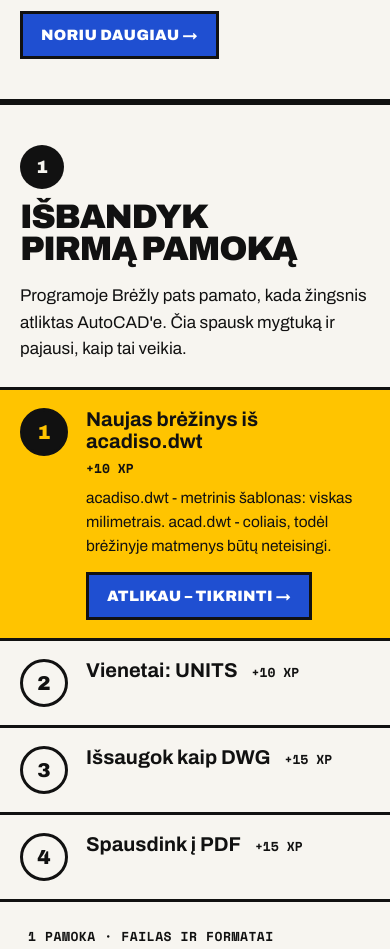
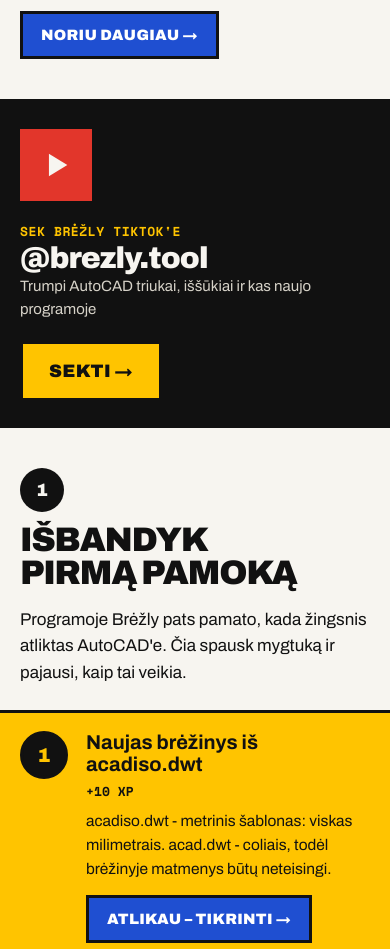
Before and after one commit to vilkavaitkaitis-ui/Brezly, a plain HTML site: page index.html in a window 390 px wide. Shown: the part 2256-3205 px from the top of the page. Drawn offline with Linux system fonts and the light colour scheme.

Commit message:
Svetainė ir programėlė iš 4a5d4462e3d22bf1ebf105eae9d73b19410a2df3 4a5d4462e3d22bf1ebf105eae9d73b19410a2df3

```diff
--- a/index.html
+++ b/index.html
@@ -42,8 +42,10 @@ section{border-bottom:var(--l);scroll-margin-top:64px}
 .logo{display:flex;align-items:center;gap:12px;padding:0 22px;min-height:64px;background:var(--juoda);color:var(--popierius);text-decoration:none;font:900 22px var(--font);letter-spacing:-.02em}
 .logo:hover{color:var(--popierius)}
 .virsus nav{display:flex;flex-wrap:wrap}
-.virsus nav a{display:flex;align-items:center;padding:0 20px;min-height:64px;border-right:var(--l);color:var(--juoda);text-decoration:none;font:700 14px var(--font);text-transform:uppercase;letter-spacing:.02em}
+.virsus nav a{display:flex;align-items:center;padding:0 16px;min-height:64px;border-right:var(--l);color:var(--juoda);text-decoration:none;font:700 14px var(--font);text-transform:uppercase;letter-spacing:.02em}
 .virsus nav a:hover{background:var(--geltona)}
+@media (max-width:1420px){.virsus nav a[href="#praktika"],.virsus nav a[href="#personazai"]{display:none}}
+@media (max-width:1120px){.virsus nav a[href="#atsiliepimai"],.virsus nav a[href="programele/"]{display:none}}
 .tarpas{flex:1}
 .virsus .desine{display:flex;align-items:center;gap:14px;padding:0 0 0 18px;border-left:var(--l)}
 .virsus .desine .mono{font-size:13px}
@@ -237,6 +239,22 @@ h1 span{display:inline-block;background:var(--geltona);padding:0 .08em;margin-le
 .atsil-aciu b{font:900 28px var(--font)}
 .atsil-forma [hidden]{display:none!important}
 
+/* TikTok */
+.tt-meniu{display:flex;align-items:center;gap:8px;min-height:44px;padding:0 14px;border:var(--l);background:var(--juoda);color:var(--popierius);text-decoration:none;font:800 14px var(--font);text-transform:uppercase}
+.tt-meniu:hover{background:var(--raudona);color:var(--popierius)}
+.tt-meniu svg{width:14px;height:14px}
+.tiktok{background:var(--juoda)}
+.tt-juosta{display:flex;flex-wrap:wrap;align-items:center;gap:20px 28px;padding:28px 40px;color:var(--popierius);text-decoration:none}
+.tt-juosta:hover{color:var(--popierius)}
+.tt-juosta:hover .tt-mygt{transform:translate(-3px,-3px);box-shadow:6px 6px 0 var(--raudona)}
+.tt-zenklas{width:72px;height:72px;flex-shrink:0;background:var(--raudona);display:flex;align-items:center;justify-content:center;color:var(--popierius)}
+.tt-zenklas svg{width:34px;height:34px}
+.tt-tekstas{flex:1 1 300px;display:flex;flex-direction:column;gap:2px}
+.tt-tekstas .zyme{color:var(--geltona)}
+.tt-tekstas b{font:900 clamp(30px,4.5vw,48px)/1 var(--font);letter-spacing:-.03em}
+.tt-tekstas small{font-size:15px;color:#d6d2c8}
+.tt-mygt{pointer-events:none}
+
 /* apačia */
 footer{background:var(--popierius)}
 .irasas{display:grid;grid-template-columns:repeat(auto-fit,minmax(170px,1fr));border-bottom:var(--l)}
@@ -259,6 +277,8 @@ footer{background:var(--popierius)}
 @media (max-width:760px){
   .virsus nav,.virsus .desine .mono{display:none}
   .virsus .desine{border-left:0;padding:0}
+  .tt-meniu{display:none}
+  .tt-juosta{padding:24px 20px}
   .hero-tekstas{border-right:0;border-bottom:var(--l);padding:36px 20px}
   .lapas{padding:12px}
   .antraste{padding:40px 20px 24px}
@@ -298,7 +318,6 @@ footer{background:var(--popierius)}
   </a>
   <nav aria-label="Pagrindinis meniu">
     <a href="#issukis">Iššūkis</a>
-    <a href="#pamoka">Išbandyk</a>
     <a href="#pamokos">Pamokos</a>
     <a href="#praktika">Praktika</a>
     <a href="#personazai">Personažai</a>
@@ -308,7 +327,7 @@ footer{background:var(--popierius)}
   </nav>
   <span class="tarpas"></span>
   <div class="desine">
-    <span class="mono">VERSIJA 1.5</span>
+    <a class="tt-meniu" href="https://www.tiktok.com/@brezly.tool" target="_blank" rel="noopener" aria-label="Brėžly TikTok'e: @brezly.tool (atsidaro naujame lange)"><svg viewBox="0 0 24 24" aria-hidden="true"><path d="M7 4 L20 12 L7 20 Z" fill="currentColor"/></svg><span>TikTok</span></a>
     <a class="mygt mazas" href="#testuotojai">Tapk testuotoju</a>
   </div>
 </header>
@@ -392,6 +411,14 @@ footer{background:var(--popierius)}
         <span class="pirmas-zingsnis" id="uzuomina">Spausk ir vesk ratu ↻</span>
       </div>
     </div>
+  </section>
+
+  <section class="tiktok" aria-label="Brėžly TikTok'e">
+    <a class="plotis tt-juosta" href="https://www.tiktok.com/@brezly.tool" target="_blank" rel="noopener">
+      <span class="tt-zenklas" aria-hidden="true"><svg viewBox="0 0 24 24" aria-hidden="true"><path d="M7 4 L20 12 L7 20 Z" fill="currentColor"/></svg></span>
+      <span class="tt-tekstas"><span class="zyme">Sek Brėžly TikTok'e</span><b>@brezly.tool</b><small>Trumpi AutoCAD triukai, iššūkiai ir kas naujo programoje</small></span>
+      <span class="mygt geltonas tt-mygt">Sekti →</span>
+    </a>
   </section>
 
   <section id="pamoka">
@@ -573,6 +600,7 @@ footer{background:var(--popierius)}
       <div><small>Versija</small><span>1.5</span></div>
       <div><small>Mastelis</small><span>1:1</span></div>
       <div><small>Programėlė</small><a href="programele/">Atidaryti</a></div>
+      <div><small>TikTok</small><a href="https://www.tiktok.com/@brezly.tool" target="_blank" rel="noopener">@brezly.tool</a></div>
       <div><small>Šaltinis</small><a href="https://github.com/vilkavaitkaitis-ui/Brezly">GitHub</a></div>
     </div>
     <p class="teises">Brėžly – nepriklausoma programa, nesusijusi su Autodesk, Inc. AutoCAD® yra Autodesk, Inc. prekės ženklas.</p>
```
